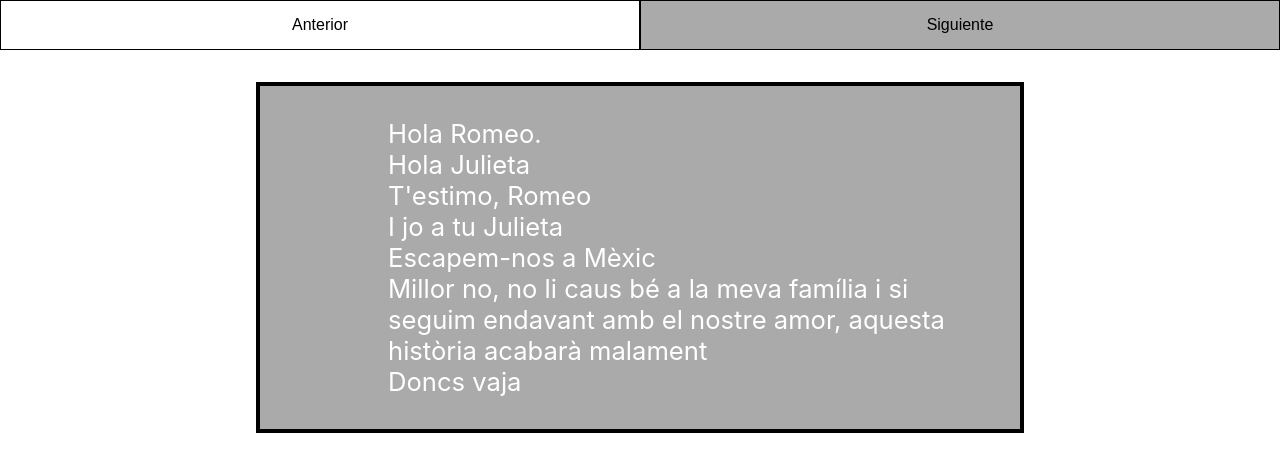
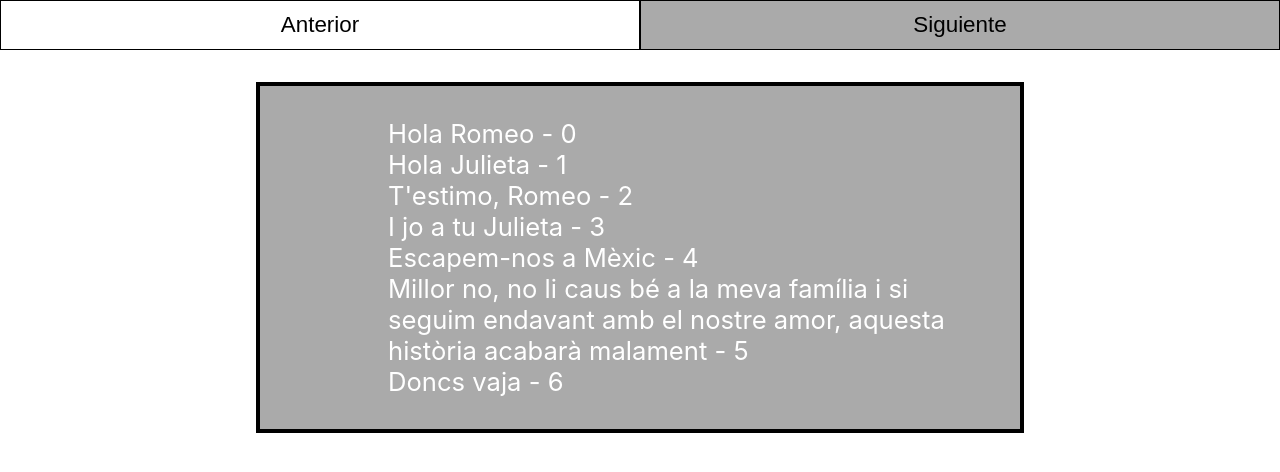
Before and after one commit to emilio-robres/proyecto-teatro, a React (Create React App) app: page / in a window 1280 px wide. Shown: the top 472 px of the page. Built offline with nearby package versions, Linux system fonts and the light colour scheme.

Commit message:
Ahora ya tengo los botones y el array

```diff
--- a/public/index.html
+++ b/public/index.html
@@ -16,7 +16,6 @@
     <title>React App Teatro</title>
   </head>
   <body>
-    <noscript>You need to enable JavaScript to run this app.</noscript>
     <div id="root"></div>
   </body>
 </html>
--- a/public/texto.json
+++ b/public/texto.json
@@ -1,7 +1,7 @@
 [
 {
     "id":1,
-      "texto"  :"Hola Romeo."
+      "texto"  :"Hola Romeo"
 },
 {
     "id":2,
--- a/src/Components/Linea.js
+++ b/src/Components/Linea.js
@@ -12,7 +12,7 @@ const StyledDiv = styled.div`
 const StyledButton = styled.button`
     width:50%;
     height:50px;
-    font-size: 1rem;
+    font-size: 1.4rem;
     background: #aaa;
     border: 1px solid black;
     :hover{
@@ -41,7 +41,7 @@ function useListarTexto() {
         <StyledButton>Siguiente</StyledButton>
 
         <StyledDiv>
-          {texto.map(item => <div key={item.id}>{item.texto}</div>)}
+          {texto.map((item , index) => <div key={index}>{item.texto} - {index}</div>)}
         </StyledDiv>
     </div>
     );
```
